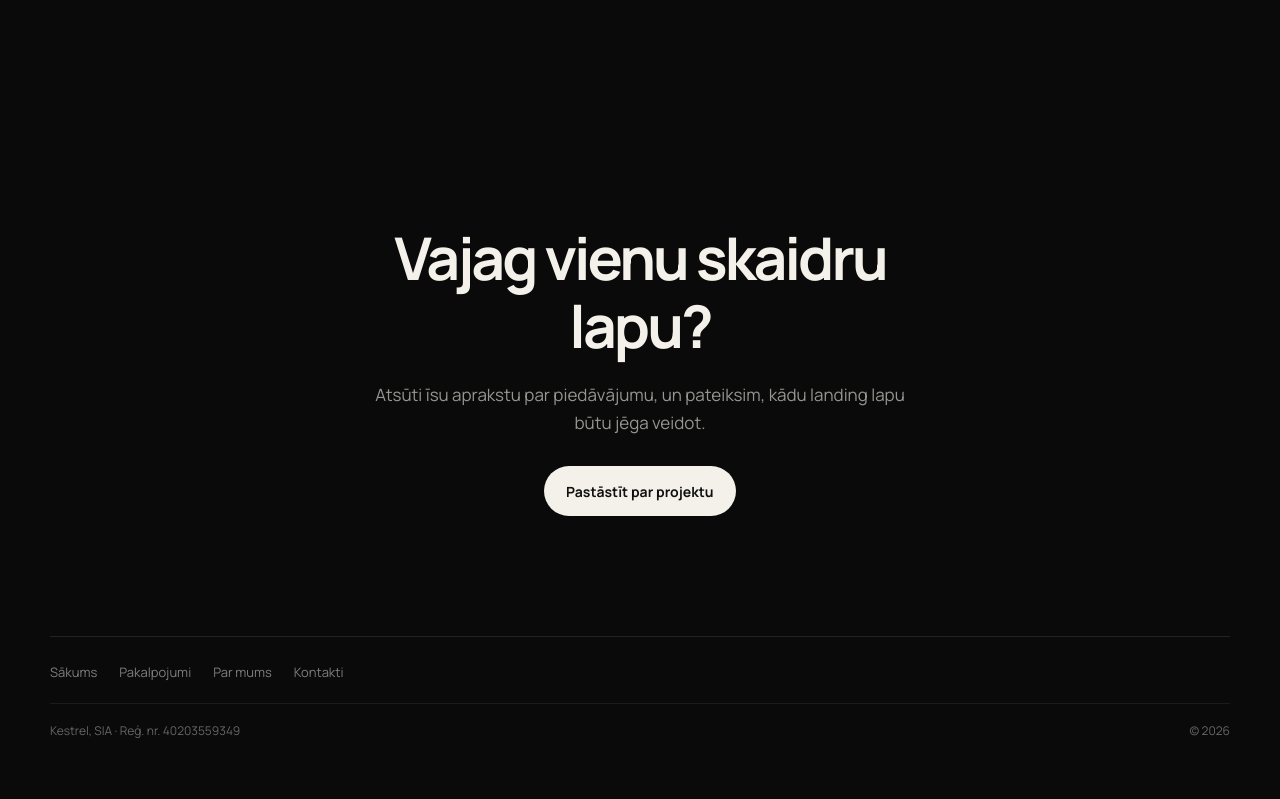
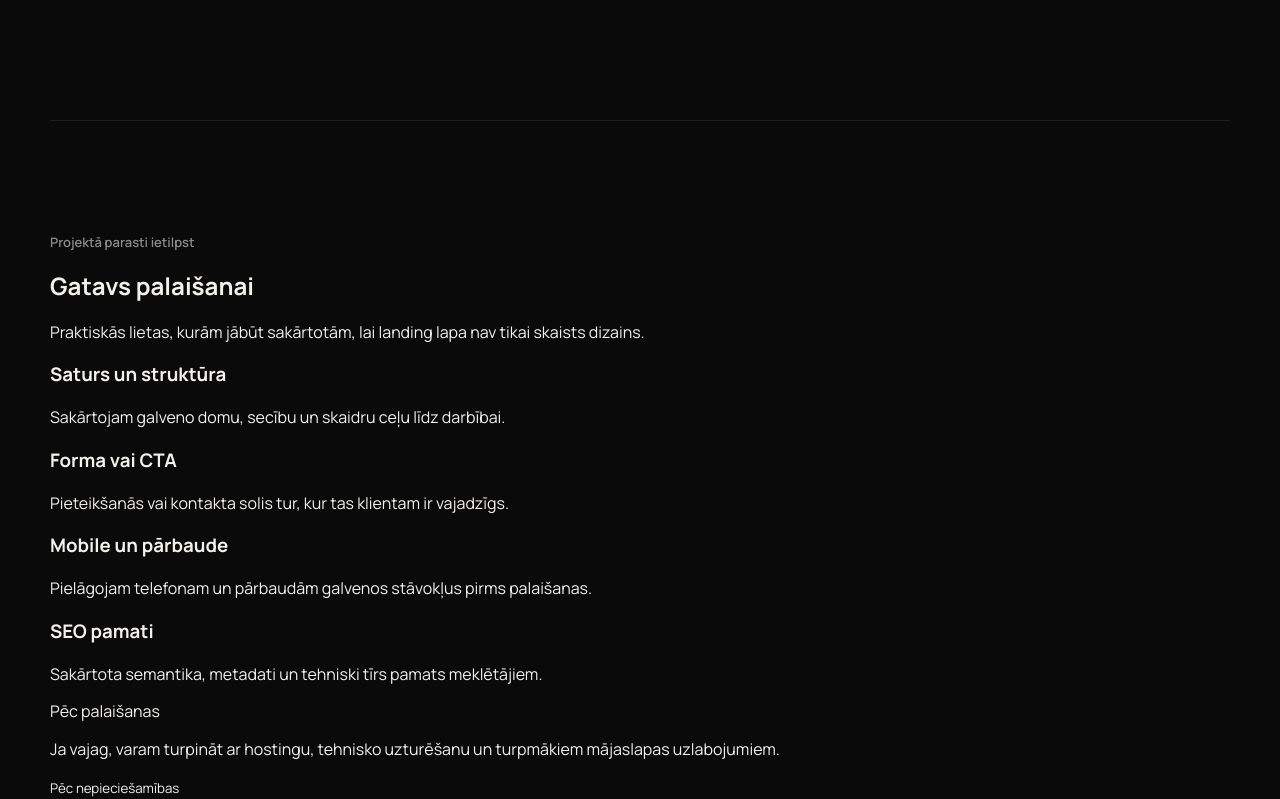
Before and after one commit to davisl24/WEBSITEAGENCY, a Next.js app: page /pakalpojumi/landing-lapa in a window 1280 px wide. Shown: the part 3365-4164 px from the top of the page. Before the commit the page ends 4130 px from the top, so only its background shows below. Built offline with nearby package versions, Linux system fonts and the light colour scheme.

Commit message:
content: add practical project scope

```diff
--- a/app/pakalpojumi/landing-lapa/page.tsx
+++ b/app/pakalpojumi/landing-lapa/page.tsx
@@ -1,6 +1,7 @@
 import type { Metadata } from "next";
 import RevealOnView from "../../components/RevealOnView";
 import ThemeToggle from "../../components/ThemeToggle";
+import ServiceDelivery from "../../components/ServiceDelivery";
 
 export const metadata: Metadata = {
   title: "Landing lapas izstrāde | Kestrel",
@@ -262,6 +263,18 @@ export default function LandingPage() {
         </div>
       </section>
 
+      <ServiceDelivery
+        id="delivery-title"
+        title="Gatavs palaišanai"
+        description="Praktiskās lietas, kurām jābūt sakārtotām, lai landing lapa nav tikai skaists dizains."
+        items={[
+          { title: "Saturs un struktūra", text: "Sakārtojam galveno domu, secību un skaidru ceļu līdz darbībai." },
+          { title: "Forma vai CTA", text: "Pieteikšanās vai kontakta solis tur, kur tas klientam ir vajadzīgs." },
+          { title: "Mobile un pārbaude", text: "Pielāgojam telefonam un pārbaudām galvenos stāvokļus pirms palaišanas." },
+          { title: "SEO pamati", text: "Sakārtota semantika, metadati un tehniski tīrs pamats meklētājiem." }
+        ]}
+      />
+
       <section className="service-page-cta">
         <RevealOnView className="line-mask-reveal service-cta-title">
           <h2 className="service-line-stack">
```
